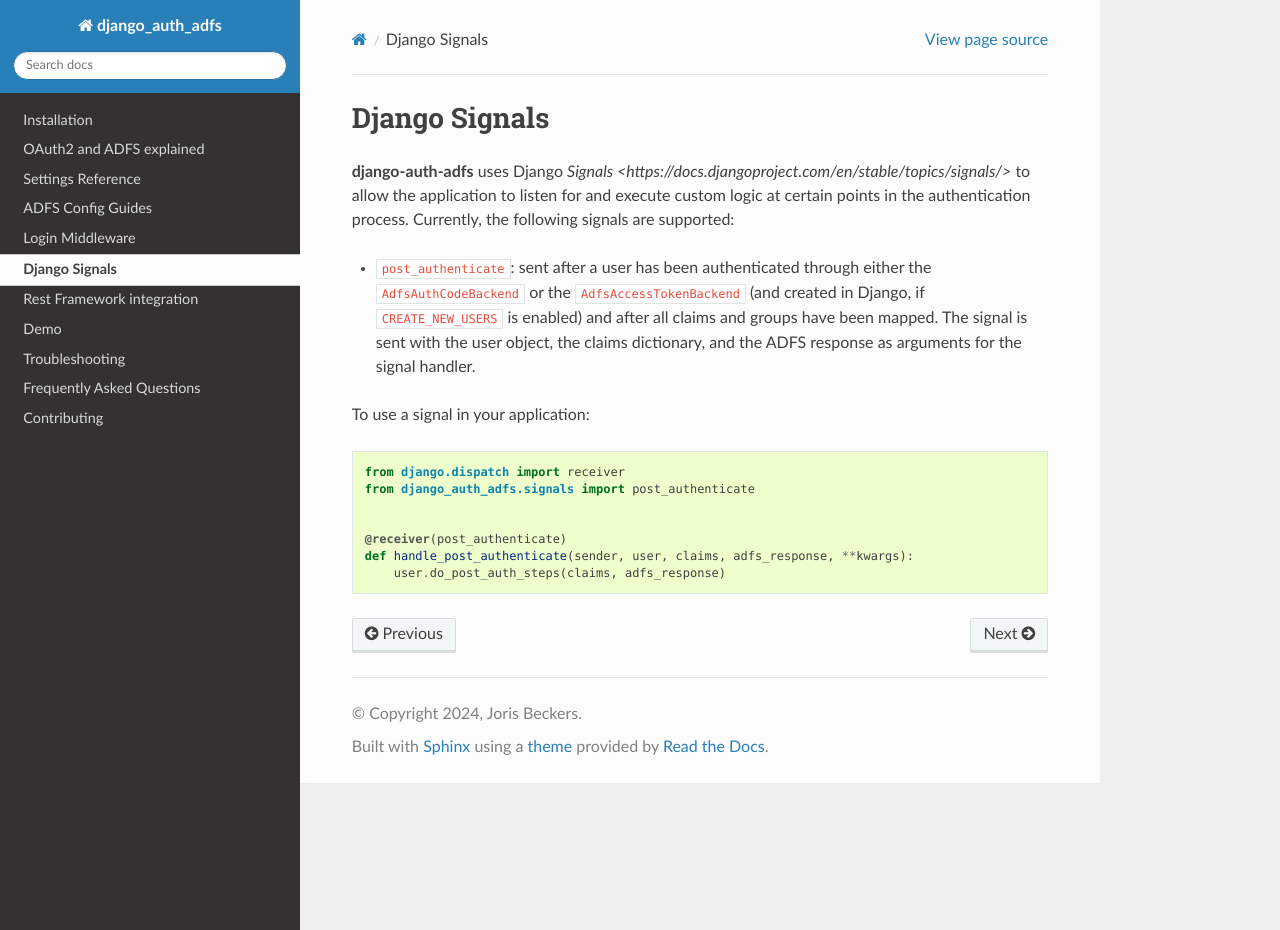
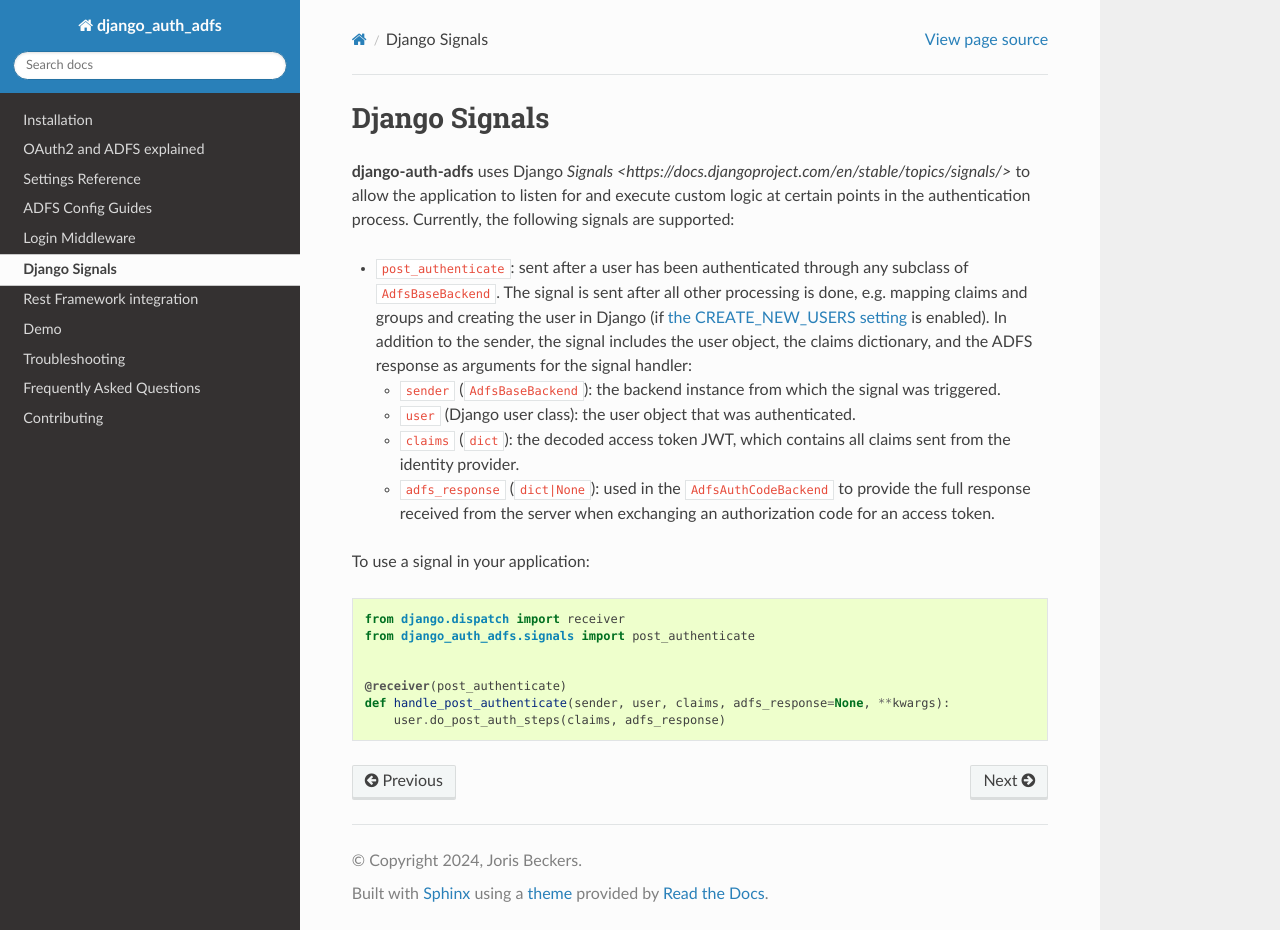
Before and after one commit to snok/django-auth-adfs, a Sphinx documentation site: the page built from docs/signals.rst, in a window 1280 px wide and 930 px high. Built offline with Sphinx 7.4.7 and the Read the Docs theme 3.1.0, drawn with Linux system fonts in a browser that asks for light colours; pages that are not in the unit, such as notebooks, are missing from menus.

Commit message:
PR feedback

```diff
--- a/docs/settings_ref.rst
+++ b/docs/settings_ref.rst
@@ -172,6 +172,8 @@ ADFS server. Based on this information, certain configuration for this module is
 
 This setting determines the interval after which the configuration is reloaded. This allows to automatically follow the
 token signing certificate rollover on ADFS.
+
+.. _create_new_users_setting:
 
 CREATE_NEW_USERS
 ----------------
--- a/docs/signals.rst
+++ b/docs/signals.rst
@@ -1,14 +1,20 @@
 Django Signals
 ================
 
-**django-auth-adfs** uses Django `Signals <https://docs.djangoproject.com/en/stable/topics/signals/>`
-to allow the application to listen for and execute custom logic at certain points in the authentication
-process. Currently, the following signals are supported:
+**django-auth-adfs** uses Django `Signals <https://docs.djangoproject.com/en/stable/topics/signals/>` to allow the
+application to listen for and execute custom logic at certain points in the authentication process. Currently, the
+following signals are supported:
 
-* ``post_authenticate``: sent after a user has been authenticated through either the ``AdfsAuthCodeBackend``
-  or the ``AdfsAccessTokenBackend`` (and created in Django, if ``CREATE_NEW_USERS`` is enabled) and
-  after all claims and groups have been mapped. The signal is sent with the user object, the claims
-  dictionary, and the ADFS response as arguments for the signal handler.
+* ``post_authenticate``: sent after a user has been authenticated through any subclass of ``AdfsBaseBackend``. The
+  signal is sent after all other processing is done, e.g. mapping claims and groups and creating the user in Django (if
+  :ref:`the CREATE_NEW_USERS setting <create_new_users_setting>` is enabled). In addition to the sender, the signal
+  includes the user object, the claims dictionary, and the ADFS response as arguments for the signal handler:
+
+  * ``sender`` (``AdfsBaseBackend``): the backend instance from which the signal was triggered.
+  * ``user`` (Django user class): the user object that was authenticated.
+  * ``claims`` (``dict``): the decoded access token JWT, which contains all claims sent from the identity provider.
+  * ``adfs_response`` (``dict|None``): used in the ``AdfsAuthCodeBackend`` to provide the full response received from
+    the server when exchanging an authorization code for an access token.
 
 To use a signal in your application:
 
@@ -19,5 +25,5 @@ To use a signal in your application:
 
 
     @receiver(post_authenticate)
-    def handle_post_authenticate(sender, user, claims, adfs_response, **kwargs):
+    def handle_post_authenticate(sender, user, claims, adfs_response=None, **kwargs):
         user.do_post_auth_steps(claims, adfs_response)
```
